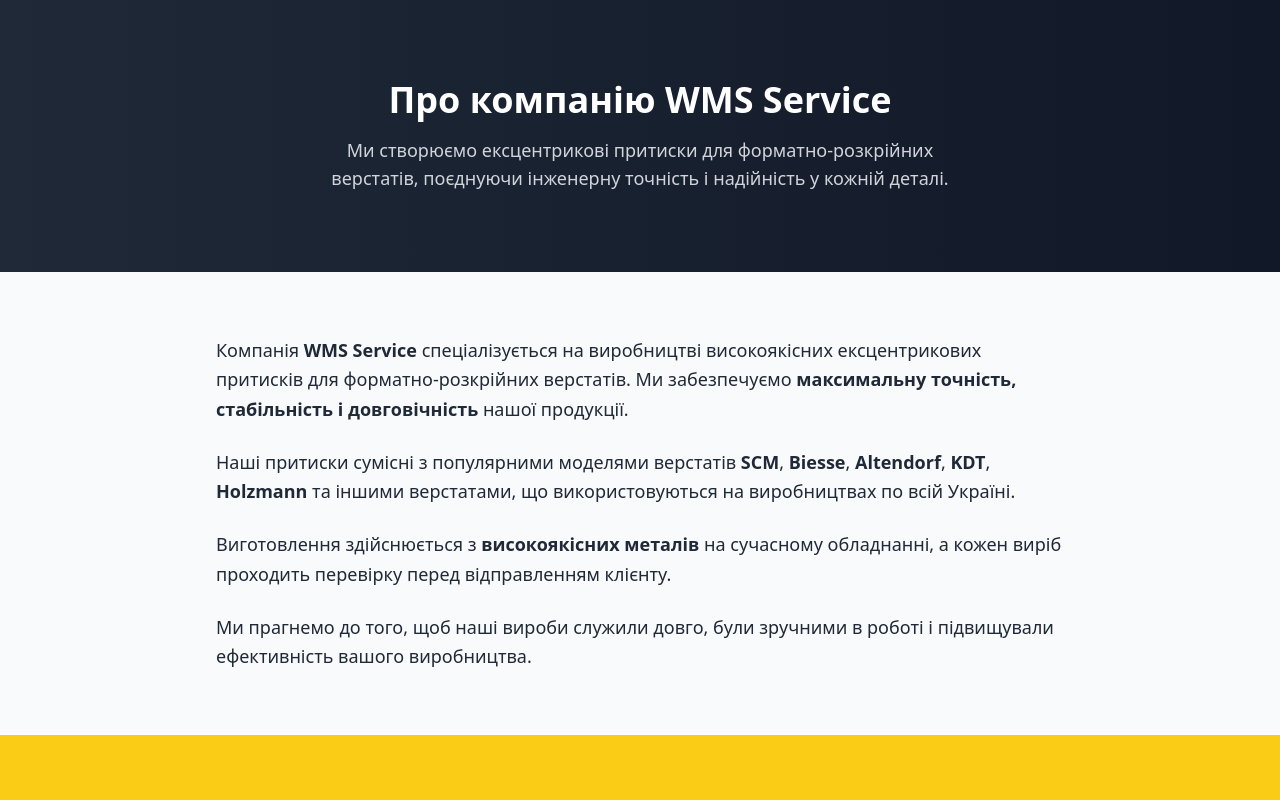
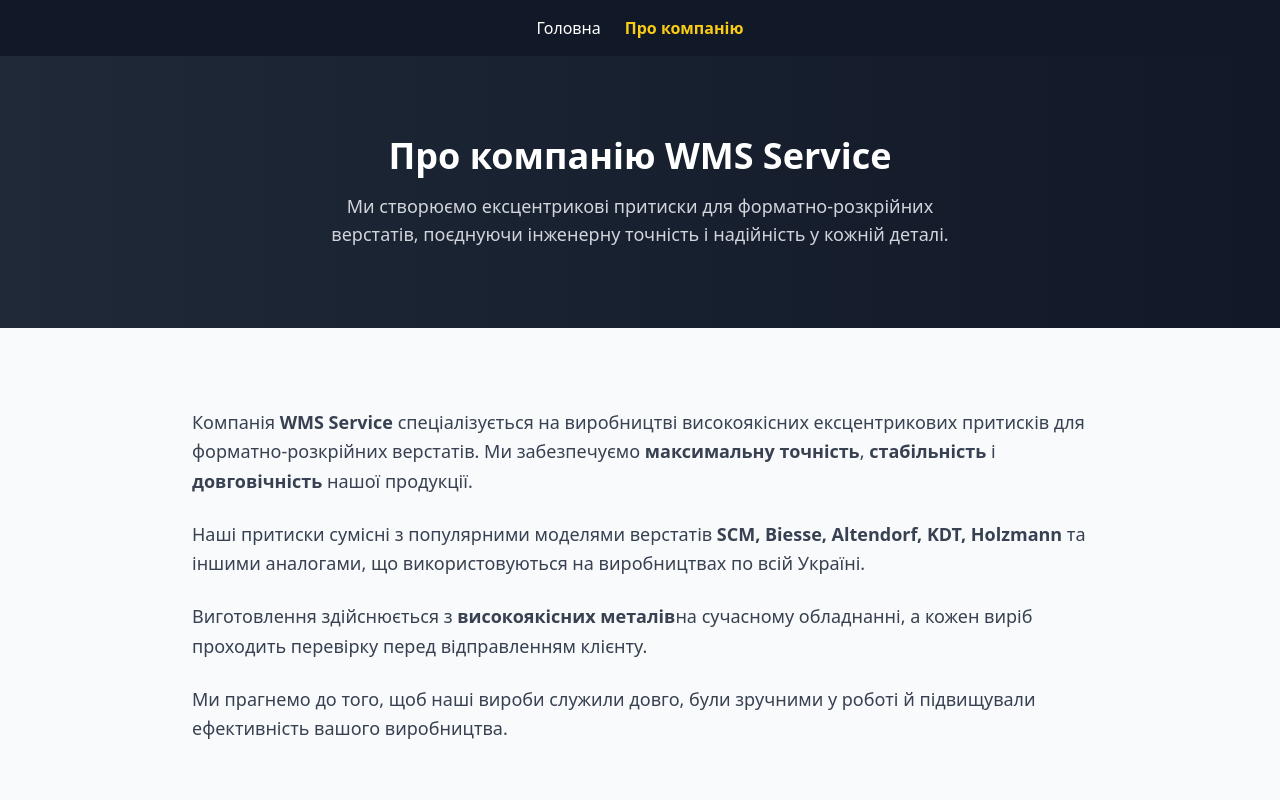
Before and after one commit to macuevr-jpg/wms-landing, a React (Vite) app: page /about in a window 1280 px wide. Shown: the top 800 px of the page. Built offline with nearby package versions, Linux system fonts and the light colour scheme.

Commit message:
Оновив сторінку Про компанію та дизайн сайту

```diff
--- a/src/About.jsx
+++ b/src/About.jsx
@@ -1,44 +1,59 @@
-import React from 'react';
+import { Link } from "react-router-dom";
 
 export default function About() {
   return (
-    <div className="min-h-screen bg-gray-50 text-gray-800">
-      {/* 🔹 Hero Section */}
+    <div className="min-h-screen flex flex-col bg-gray-50 text-gray-800">
+
+      {/* 🔹 Навігація */}
+      <nav className="bg-gray-900 text-white py-4 shadow-md">
+        <div className="container mx-auto flex justify-center space-x-6">
+          <Link to="/" className="hover:text-yellow-400">Головна</Link>
+          <Link to="/about" className="text-yellow-400 font-semibold">Про компанію</Link>
+        </div>
+      </nav>
+
+      {/* 🔹 Hero section */}
       <section className="bg-gradient-to-r from-gray-800 to-gray-900 text-white py-20 px-6 text-center">
         <h1 className="text-4xl font-bold mb-4">Про компанію WMS Service</h1>
-        <p className="max-w-2xl mx-auto text-lg text-gray-300">
+        <p className="max-w-2xl mx-auto text-gray-300 text-lg">
           Ми створюємо ексцентрикові притиски для форматно-розкрійних верстатів,
           поєднуючи інженерну точність і надійність у кожній деталі.
         </p>
       </section>
 
-      {/* 🔹 Content Section */}
-      <section className="py-16 px-6 max-w-4xl mx-auto leading-relaxed text-lg">
-        <p className="mb-6">
-          Компанія <strong>WMS Service</strong> спеціалізується на виробництві високоякісних ексцентрикових притисків
-          для форматно-розкрійних верстатів. Ми забезпечуємо <span className="font-semibold">максимальну точність, стабільність і довговічність</span> нашої продукції.
-        </p>
+      {/* 🔹 Основний контент */}
+      <main className="flex-grow py-20 px-6">
+        <section className="max-w-4xl mx-auto text-lg leading-relaxed space-y-6 text-gray-700">
+          <p>
+            Компанія <strong>WMS Service</strong> спеціалізується на виробництві високоякісних
+            ексцентрикових притисків для форматно-розкрійних верстатів. Ми забезпечуємо
+            <strong> максимальну точність</strong>, <strong>стабільність</strong> і <strong>довговічність</strong> нашої продукції.
+          </p>
 
-        <p className="mb-6">
-          Наші притиски сумісні з популярними моделями верстатів <strong>SCM</strong>, <strong>Biesse</strong>, <strong>Altendorf</strong>, <strong>KDT</strong>, <strong>Holzmann</strong> та іншими верстатами, що використовуються на виробництвах по всій Україні.
+          <p>
+            Наші притиски сумісні з популярними моделями верстатів
+            <strong> SCM, Biesse, Altendorf, KDT, Holzmann</strong> та іншими аналогами,
+            що використовуються на виробництвах по всій Україні.
+          </p>
 
-        </p>
+          <p>
+            Виготовлення здійснюється з <strong>високоякісних металів</strong>
+            на сучасному обладнанні, а кожен виріб проходить перевірку перед відправленням клієнту.
+          </p>
 
-        <p className="mb-6">
-          Виготовлення здійснюється з <strong>високоякісних металів</strong> на сучасному обладнанні,
-          а кожен виріб проходить перевірку перед відправленням клієнту.
-        </p>
+          <p>
+            Ми прагнемо до того, щоб наші вироби служили довго, були зручними у роботі
+            й підвищували ефективність вашого виробництва.
+          </p>
+        </section>
+      </main>
 
-        <p>
-          Ми прагнемо до того, щоб наші вироби служили довго, були зручними в роботі і підвищували
-          ефективність вашого виробництва.
-        </p>
-      </section>
-
-      {/* 🔹 CTA Section */}
+      {/* 🔹 Call To Action (жовтий блок) */}
       <section className="bg-yellow-400 text-gray-900 py-16 px-6 text-center">
         <h2 className="text-3xl font-bold mb-4">Хочете дізнатися більше?</h2>
-        <p className="mb-6">Зв’яжіться з нами — допоможемо підібрати оптимальне рішення для вашого виробництва.</p>
+        <p className="mb-6">
+          Зв’яжіться з нами — допоможемо підібрати оптимальне рішення для вашого виробництва.
+        </p>
         <a
           href="tel:+380501471036"
           className="inline-block bg-gray-900 text-yellow-400 font-semibold px-8 py-3 rounded-2xl hover:bg-gray-800 transition"
@@ -51,8 +66,11 @@
       <footer className="bg-gray-900 text-gray-400 py-6 text-center text-sm">
         <p>© {new Date().getFullYear()} WMS Service, м. Харків</p>
         <p className="mt-2">
-          Створено за підтримки{' '}
-          <a href="https://gptonline.ai/" className="text-yellow-400 hover:underline">
+          Створено за підтримки{" "}
+          <a
+            href="https://gptonline.ai/"
+            className="text-yellow-400 hover:underline"
+          >
             GPTOnline.ai
           </a>
         </p>
--- a/src/App.jsx
+++ b/src/App.jsx
@@ -1,17 +1,11 @@
 import React from 'react';
+import Navbar from './Navbar'; // 👈 добавлено
 import { Link } from 'react-router-dom';
 
 export default function App() {
   return (
     <div className="min-h-screen bg-gray-50 text-gray-800">
-
-      {/* 🔹 Меню навігації */}
-      <nav className="bg-gray-900 text-white py-4">
-        <div className="container mx-auto flex justify-center space-x-6">
-          <Link to="/" className="hover:text-yellow-400">Головна</Link>
-          <Link to="/about" className="hover:text-yellow-400">Про компанію</Link>
-        </div>
-      </nav>
+      <Navbar /> {/* 👈 меню вынесено сюда */}
 
       {/* 🔹 Hero Section */}
       <section className="bg-gradient-to-r from-gray-800 to-gray-900 text-white py-20 px-6 text-center">
@@ -40,7 +34,7 @@
         </div>
         <div>
           <h3 className="text-xl font-semibold mb-2">⚙️ Універсальна сумісність</h3>
-          <p>Підходять для верстатів SCM, Biesse, Altendorf, Holzmann та їх аналогів.</p>
+          <p>Підходять для верстатів SCM, Biesse, KDT, Altendorf, Holzmann та шнших верстатів.</p>
         </div>
         <div>
           <h3 className="text-xl font-semibold mb-2">🧱 Міцна конструкція</h3>
--- /dev/null
+++ b/src/Navbar.jsx
@@ -0,0 +1,28 @@
+import { Link, useLocation } from "react-router-dom";
+
+export default function Navbar() {
+  const location = useLocation(); // подсветка активной страницы
+
+  return (
+    <nav className="bg-gray-900 text-white py-4 shadow-md">
+      <div className="container mx-auto flex justify-center space-x-6">
+        <Link
+          to="/"
+          className={`transition ${
+            location.pathname === "/" ? "text-yellow-400 font-semibold" : "hover:text-yellow-400"
+          }`}
+        >
+          Головна
+        </Link>
+        <Link
+          to="/about"
+          className={`transition ${
+            location.pathname === "/about" ? "text-yellow-400 font-semibold" : "hover:text-yellow-400"
+          }`}
+        >
+          Про компанію
+        </Link>
+      </div>
+    </nav>
+  );
+}
--- a/tailwind.config.cjs
+++ b/tailwind.config.cjs
@@ -1,7 +1,8 @@
+/** @type {import('tailwindcss').Config} */
 export default {
   content: [
     "./index.html",
-    "./src/**/*.{js,jsx}"
+    "./src/**/*.{js,jsx,ts,tsx}",
   ],
   theme: {
     extend: {},
--- a/vite.config.mjs.js
+++ b/vite.config.mjs
@@ -2,5 +2,5 @@
 import react from '@vitejs/plugin-react'
 
 export default defineConfig({
-  plugins: [react()]
+  plugins: [react()],
 })
```
Also changed, not shown: src/main.jsx (+6 -2 lines).
